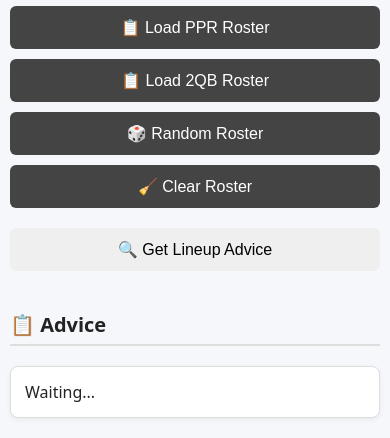
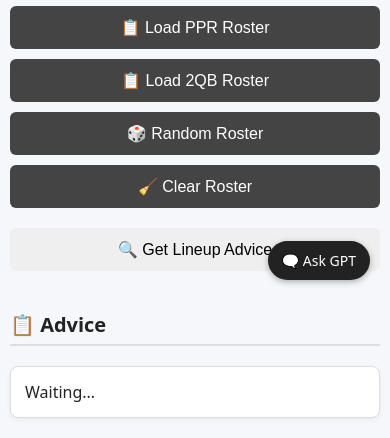
Before and after one commit to SunDevilATB/fantasy-gpt-coach, a Flask app: page /ui in a window 390 px wide. Shown: the part 544-982 px from the top of the page. Run offline with Flask 3, Linux system fonts and the light colour scheme.

Commit message:
Add slide-in GPT chat drawer

```diff
--- a/templates/index.html
+++ b/templates/index.html
@@ -4,7 +4,6 @@
   <title>Fantasy Football GPT Coach</title>
   <meta charset="UTF-8" />
   <meta name="viewport" content="width=device-width, initial-scale=1">
-
   <style>
     body {
       font-family: system-ui, sans-serif;
@@ -140,19 +139,13 @@
         font-size: 16px;
       }
 
-  h1 {
-    font-size: 26px;
-  }
-
-  h2, h3 {
-    font-size: 20px;
-  }
+      h1 { font-size: 26px; }
+      h2, h3 { font-size: 20px; }
 
       .button-row {
         flex-direction: column;
       }
 
-  .button-row button,
       button {
         width: 100%;
         font-size: 16px;
@@ -168,6 +161,8 @@
         padding: 14px;
       }
     }
+
+    /* Chat Drawer Styles */
     #chat-toggle {
       position: fixed;
       bottom: 20px;
@@ -215,7 +210,6 @@
       from { transform: translateY(100%); opacity: 0; }
       to { transform: translateY(0); opacity: 1; }
     }
-
   </style>
 </head>
 <body>
@@ -261,6 +255,19 @@
 
   <h2>📋 Advice</h2>
   <div id="output" class="output">Waiting...</div>
+
+  <!-- Slide-in GPT Chat Drawer -->
+  <div id="chat-drawer" style="display: none;">
+    <div class="chat-content">
+      <h3>💬 Ask About This Lineup</h3>
+      <textarea id="chat-input" rows="3" placeholder="Why did you recommend benching Mike Evans?"></textarea>
+      <button onclick="submitChat()">📨 Ask GPT</button>
+      <div id="chat-response" style="margin-top: 10px; font-size: 14px; color: #444;"></div>
+    </div>
+  </div>
+
+  <!-- Chat Toggle Button -->
+  <div id="chat-toggle" onclick="toggleChat()">🗨️ Ask GPT</div>
 
   <script>
     window.onload = () => {
@@ -377,18 +384,6 @@
 
       out.innerHTML = html;
     }
-	<!-- Slide-up Chat Drawer -->
-<div id="chat-drawer" style="display: none;">
-  <div class="chat-content">
-    <h3>💬 Ask About This Lineup</h3>
-    <textarea id="chat-input" rows="3" placeholder="Why did you recommend benching Mike Evans?"></textarea>
-    <button onclick="submitChat()">📨 Ask GPT</button>
-    <div id="chat-response" style="margin-top: 10px; font-size: 14px; color: #444;"></div>
-  </div>
-</div>
-
-<!-- Toggle Button -->
-<div id="chat-toggle" onclick="toggleChat()">🗨️ Ask GPT</div>
 
     function toggleChat() {
       const drawer = document.getElementById("chat-drawer");
@@ -400,13 +395,11 @@ function submitChat() {
       if (!input) return;
       document.getElementById("chat-response").innerText = "⏳ GPT is thinking...";
 
-  // TODO: Replace with real GPT fetch
+      // Placeholder response — will wire up to GPT later
       setTimeout(() => {
         document.getElementById("chat-response").innerText = `🤖 (pretend GPT): "${input}" is a great question!`;
       }, 1000);
     }
-
   </script>
-
 </body>
 </html>
```
Lines whose indentation alone changed are shown as unchanged.
